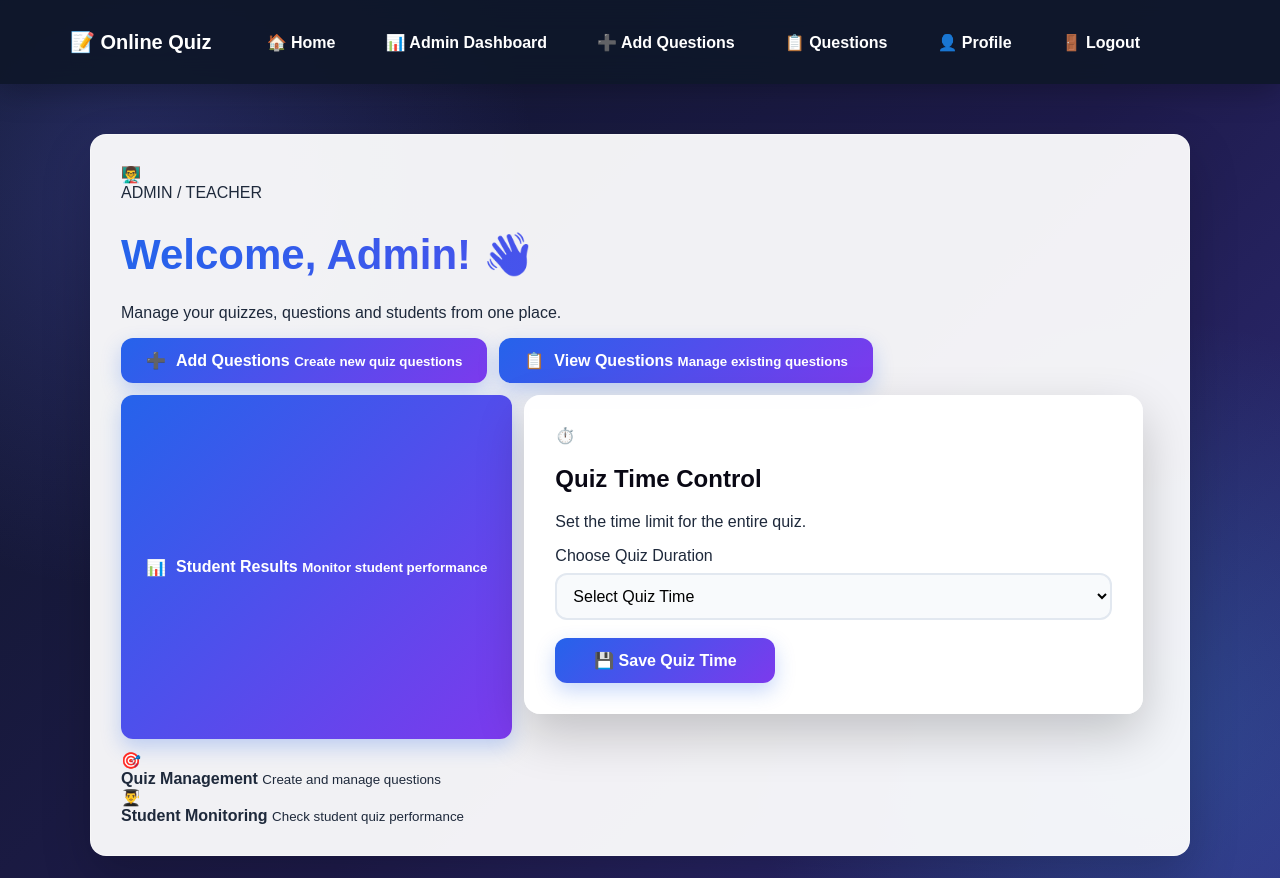
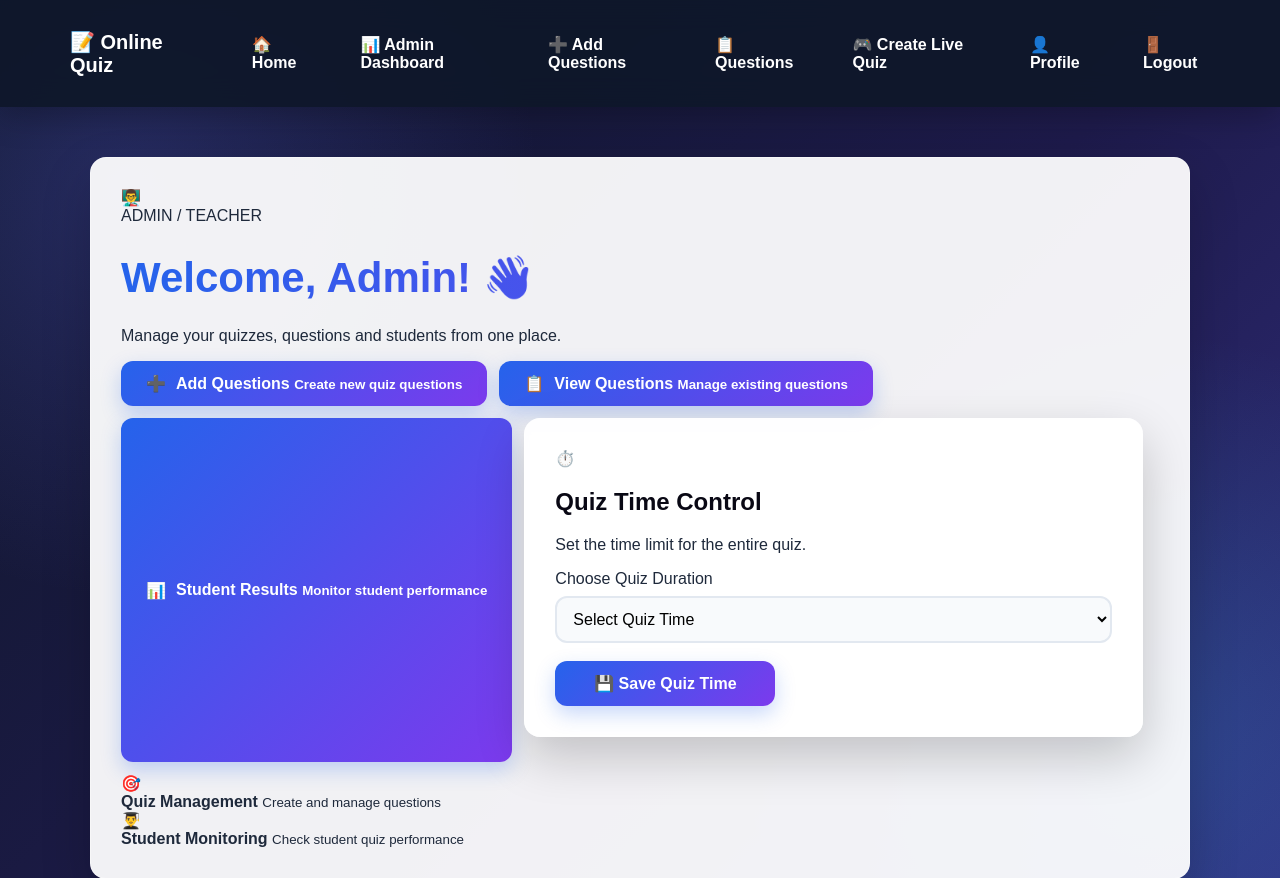
Before and after one commit to Sum332/online-quiz-management-system, a Python web app: template templates/admin.html in a window 1280 px wide. Shown: the top 878 px of the page. Run offline with Jinja, Linux system fonts and the light colour scheme; the template is opened without the code that fills it, so the values that code supplies are empty.

Commit message:
Added Create Live Quiz button

```diff
--- a/templates/admin.html
+++ b/templates/admin.html
@@ -33,6 +33,8 @@
             <a href="/add_question">➕ Add Questions</a>
 
             <a href="/view_questions">📋 Questions</a>
+
+            <a href="/create_live_quiz">🎮 Create Live Quiz</a>
 
             <a href="/profile">👤 Profile</a>
 
```
